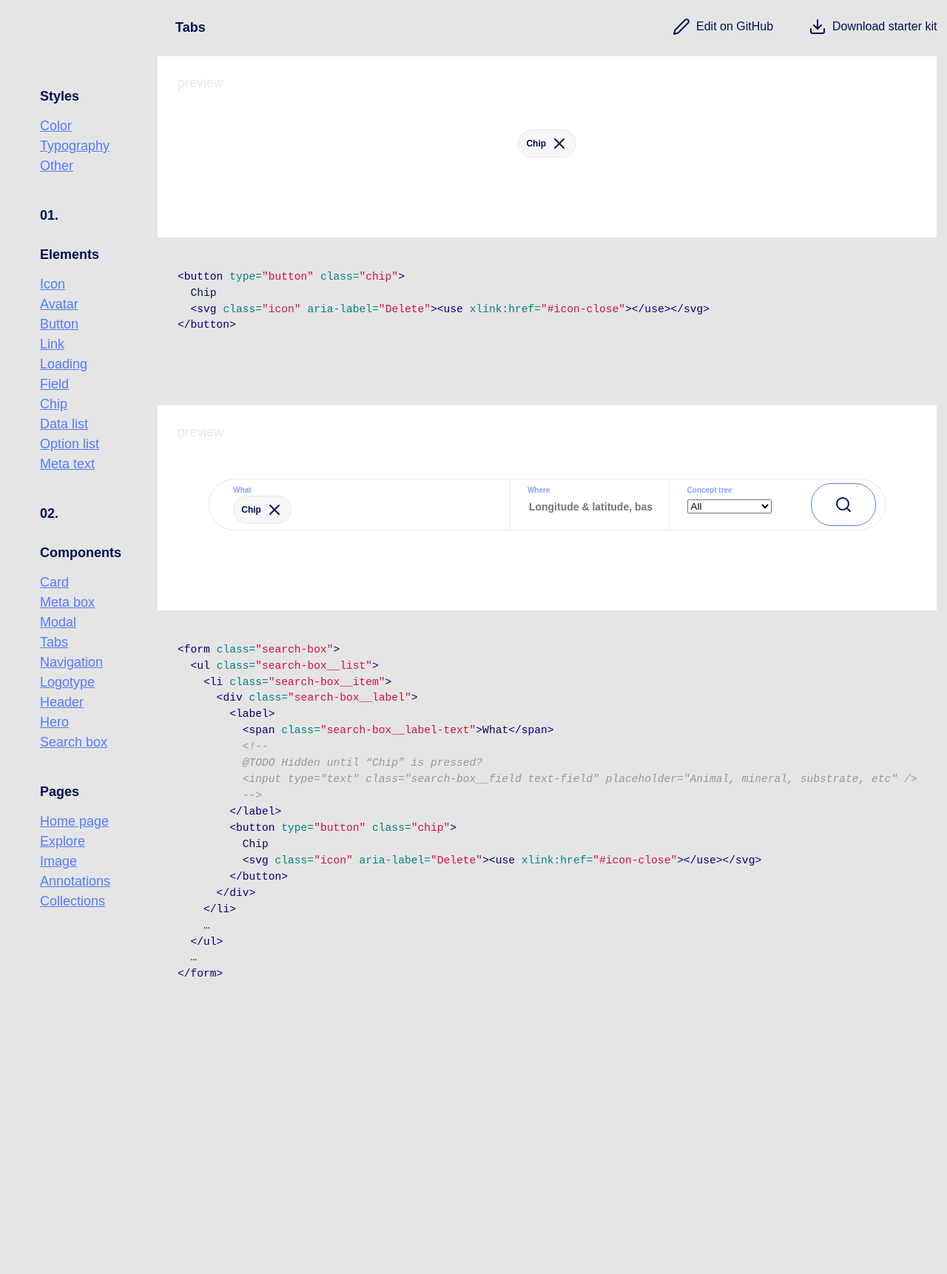
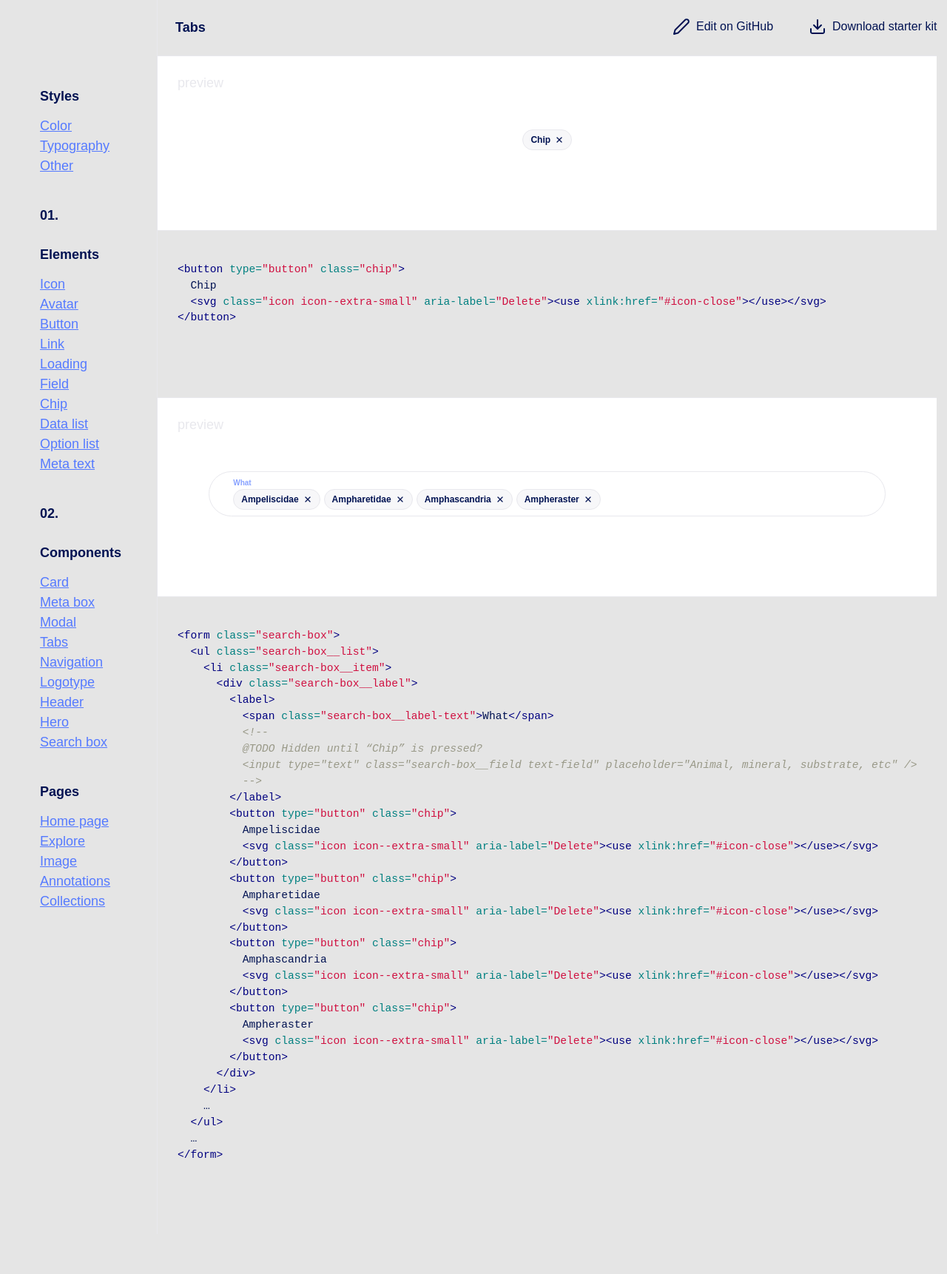
Before and after one commit to jimthoburn/fathomnet-ui, a Jekyll site: the page built from elements/chip.markdown, in a window 1280 px wide. Shown: the whole page at 74% size. Built offline with Jekyll 4.4.1, drawn with Linux system fonts in a browser that asks for light colours; some web fonts are replaced; before the commit the page ends 1478 px from its top, so only the background shows below that.

Commit message:
Update chip example

````diff
--- a/elements/chip.css
+++ b/elements/chip.css
@@ -9,7 +9,7 @@
   line-height: inherit;
   cursor: pointer;
 
-  display: flex;
+  display: inline-flex;
   flex-direction: row;
   align-items: center;
   padding: calc(6 * var(--font-size-basis)) calc(10 * var(--font-size-basis));
--- a/elements/chip.markdown
+++ b/elements/chip.markdown
@@ -9,7 +9,7 @@ title: Chip
 
 <button type="button" class="chip">
   Chip
-  <svg class="icon" aria-label="Delete"><use xlink:href="#icon-close"></use></svg>
+  <svg class="icon icon--extra-small" aria-label="Delete"><use xlink:href="#icon-close"></use></svg>
 </button>
 
 </div>
@@ -19,7 +19,7 @@ title: Chip
 ```html
 <button type="button" class="chip">
   Chip
-  <svg class="icon" aria-label="Delete"><use xlink:href="#icon-close"></use></svg>
+  <svg class="icon icon--extra-small" aria-label="Delete"><use xlink:href="#icon-close"></use></svg>
 </button>
 ```
 
@@ -39,31 +39,24 @@ title: Chip
             <!-- <input type="text" class="search-box__field text-field" placeholder="Animal, mineral, substrate, etc" /> -->
           </label>
           <button type="button" class="chip">
-            Chip
-            <svg class="icon" aria-label="Delete"><use xlink:href="#icon-close"></use></svg>
+            Ampeliscidae
+            <svg class="icon icon--extra-small" aria-label="Delete"><use xlink:href="#icon-close"></use></svg>
+          </button>
+          <button type="button" class="chip">
+            Ampharetidae
+            <svg class="icon icon--extra-small" aria-label="Delete"><use xlink:href="#icon-close"></use></svg>
+          </button>
+          <button type="button" class="chip">
+            Amphascandria
+            <svg class="icon icon--extra-small" aria-label="Delete"><use xlink:href="#icon-close"></use></svg>
+          </button>
+          <button type="button" class="chip">
+            Ampheraster
+            <svg class="icon icon--extra-small" aria-label="Delete"><use xlink:href="#icon-close"></use></svg>
           </button>
         </div>
       </li>
-      <li class="search-box__item">
-        <label class="search-box__label">
-          <span class="search-box__label-text">Where</span>
-          <input type="text" class="search-box__field text-field" placeholder="Longitude & latitude, basin, etc" />
-        </label>
-      </li>
-      <li class="search-box__item">
-        <label class="search-box__label">
-          <span class="search-box__label-text">Concept tree</span>
-          <select><option>All</option><option>Coming soon…</option></select>
-        </label>
-      </li>
     </ul>
-    <p class="search-box__submit">
-      <button type="submit" class="button search-box__button">
-        <svg aria-label="Search" class="icon icon--large" width="24" height="24">
-          <use xlink:href="#icon-search"></use>
-        </svg>
-      </button>
-    </p>
   </form>
 </div>
 
@@ -82,8 +75,20 @@ title: Chip
           -->
         </label>
         <button type="button" class="chip">
-          Chip
-          <svg class="icon" aria-label="Delete"><use xlink:href="#icon-close"></use></svg>
+          Ampeliscidae
+          <svg class="icon icon--extra-small" aria-label="Delete"><use xlink:href="#icon-close"></use></svg>
+        </button>
+        <button type="button" class="chip">
+          Ampharetidae
+          <svg class="icon icon--extra-small" aria-label="Delete"><use xlink:href="#icon-close"></use></svg>
+        </button>
+        <button type="button" class="chip">
+          Amphascandria
+          <svg class="icon icon--extra-small" aria-label="Delete"><use xlink:href="#icon-close"></use></svg>
+        </button>
+        <button type="button" class="chip">
+          Ampheraster
+          <svg class="icon icon--extra-small" aria-label="Delete"><use xlink:href="#icon-close"></use></svg>
         </button>
       </div>
     </li>
````
